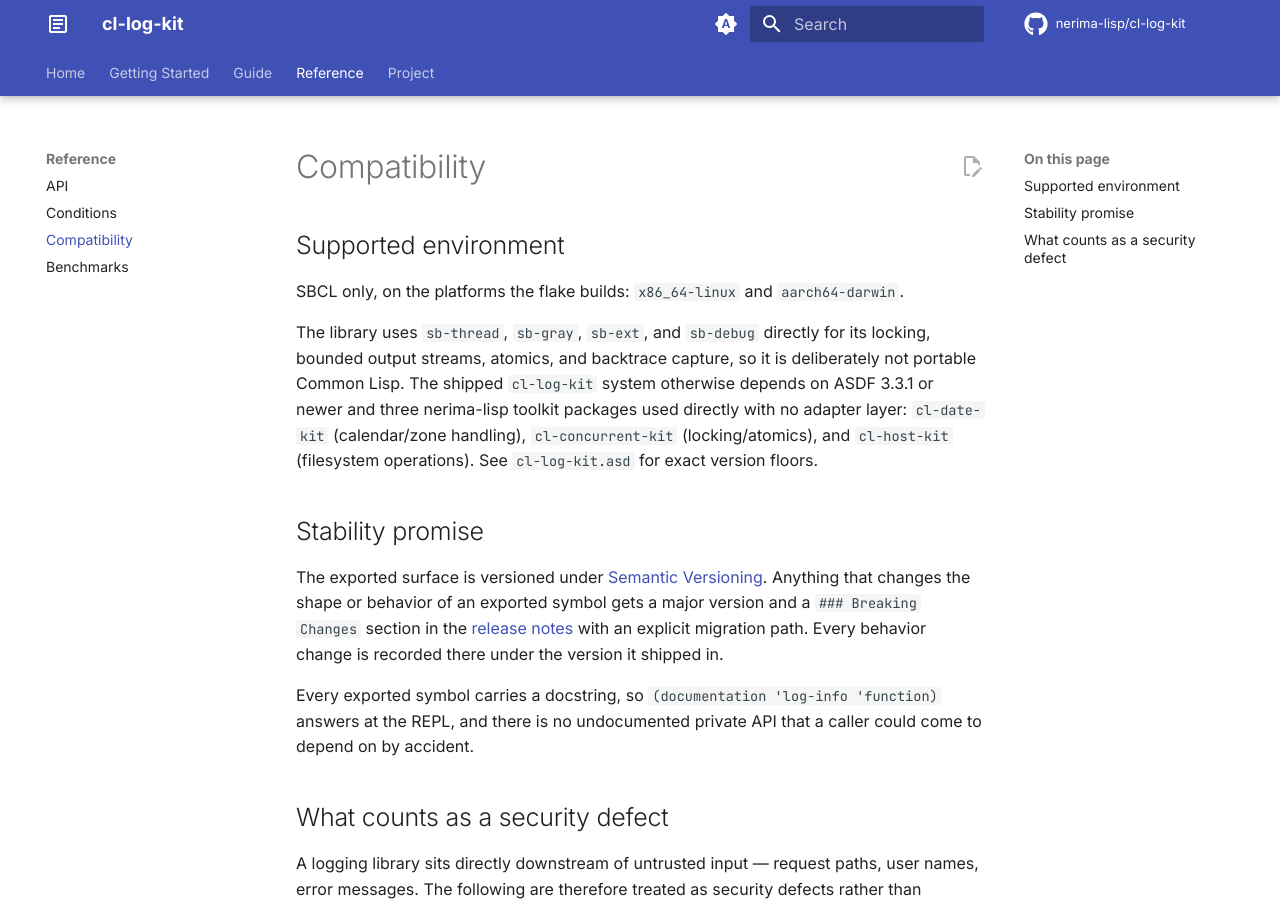
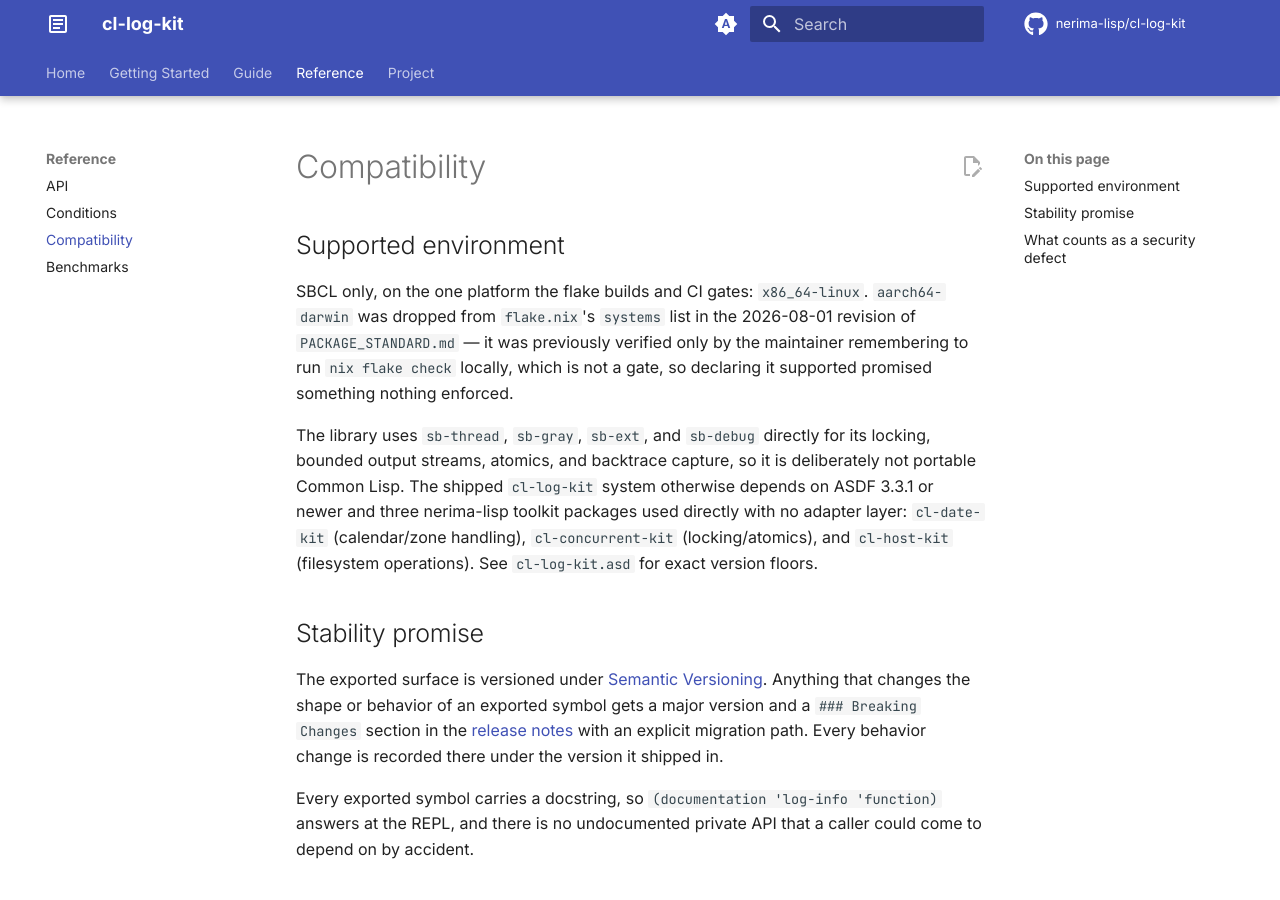
Before and after one commit to nerima-lisp/cl-log-kit, an MkDocs documentation site: the page built from docs/src/reference/compatibility.md, in a window 1280 px wide and 900 px high. Built offline with MkDocs 1.6.1 and Material for MkDocs 9.7.7, drawn with Linux system fonts in a browser that asks for light colours; comment, search, counter and statistics services are not loaded.

```diff
--- a/docs/src/reference/compatibility.md
+++ b/docs/src/reference/compatibility.md
@@ -2,8 +2,11 @@
 
 ## Supported environment
 
-SBCL only, on the platforms the flake builds: `x86_64-linux` and
-`aarch64-darwin`.
+SBCL only, on the one platform the flake builds and CI gates: `x86_64-linux`.
+`aarch64-darwin` was dropped from `flake.nix`'s `systems` list in the
+2026-08-01 revision of `PACKAGE_STANDARD.md` — it was previously verified
+only by the maintainer remembering to run `nix flake check` locally, which is
+not a gate, so declaring it supported promised something nothing enforced.
 
 The library uses `sb-thread`, `sb-gray`, `sb-ext`, and `sb-debug` directly
 for its locking, bounded output streams, atomics, and backtrace capture, so
```
Also changed, not shown: docs/src/index.md (+1 -1 lines), README.md, 1 other file.
